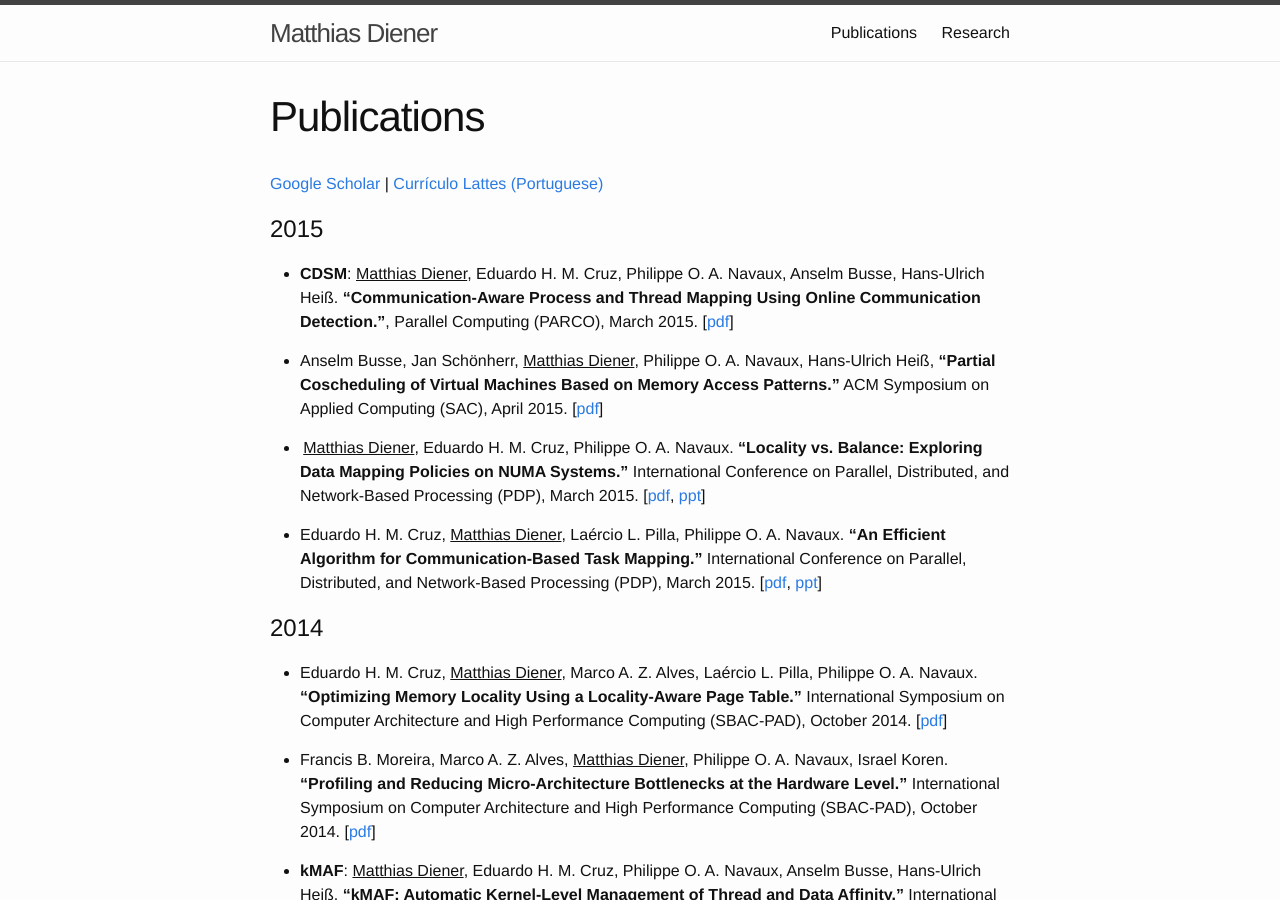
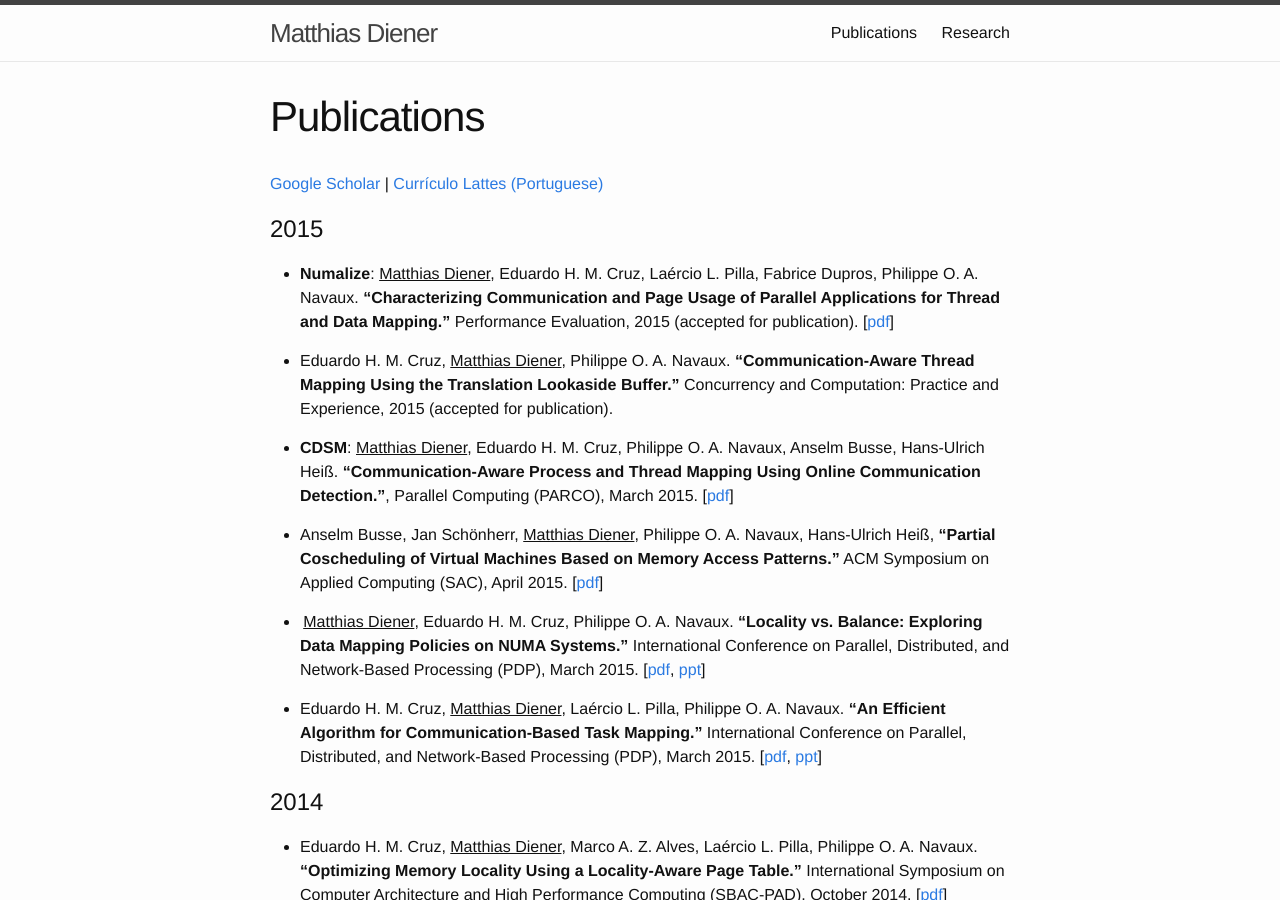
Before and after one commit to matthiasdiener/matthiasdiener.github.io, a Jekyll site: the page built from publications.md, in a window 1280 px wide and 900 px high. Built offline with Jekyll 4.4.1, drawn with Linux system fonts in a browser that asks for light colours.

Commit message:
add PEVA/CCPE

```diff
--- a/publications.md
+++ b/publications.md
@@ -6,6 +6,10 @@ title: Publications
 [Google Scholar](http://scholar.google.com.br/citations?user=ToWKC8gAAAAJ&hl=en) \| [Currículo Lattes (Portuguese)](http://lattes.cnpq.br/8653611969517458)
 
 # 2015
+
+* **Numalize**: <u>Matthias Diener</u>, Eduardo H. M. Cruz, Laércio L. Pilla, Fabrice Dupros, Philippe O. A. Navaux. **“Characterizing Communication and Page Usage of Parallel Applications for Thread and Data Mapping.”** Performance Evaluation, 2015 (accepted for publication). [[pdf](../files/2015-PEVA-Numalize.pdf)]
+
+* Eduardo H. M. Cruz, <u>Matthias Diener</u>, Philippe O. A. Navaux. **“Communication-Aware Thread Mapping Using the Translation Lookaside Buffer.”** Concurrency and Computation: Practice and Experience, 2015 (accepted for publication).
 
 * **CDSM**: <u>Matthias Diener</u>, Eduardo H. M. Cruz, Philippe O. A. Navaux, Anselm Busse, Hans-Ulrich Heiß. **"Communication-Aware Process and Thread Mapping Using Online Communication Detection."**, Parallel Computing (PARCO), March 2015. [[pdf](../files/2015-PARCO-CDSM.pdf)]
 
```
Also changed, not shown: 1 other file.
